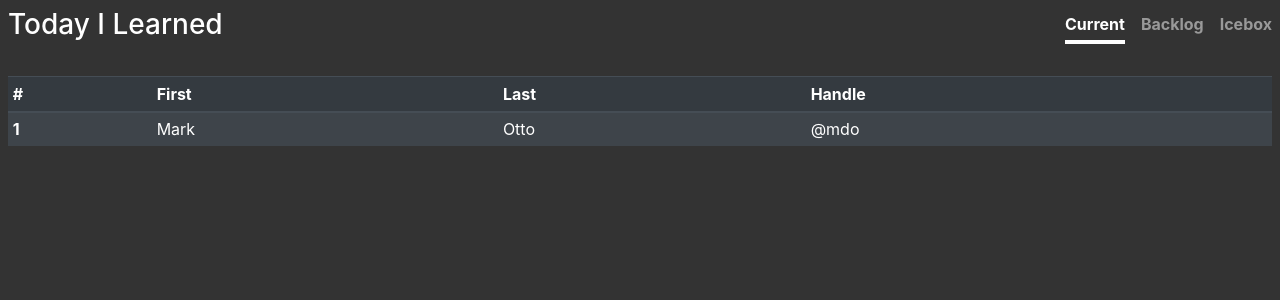
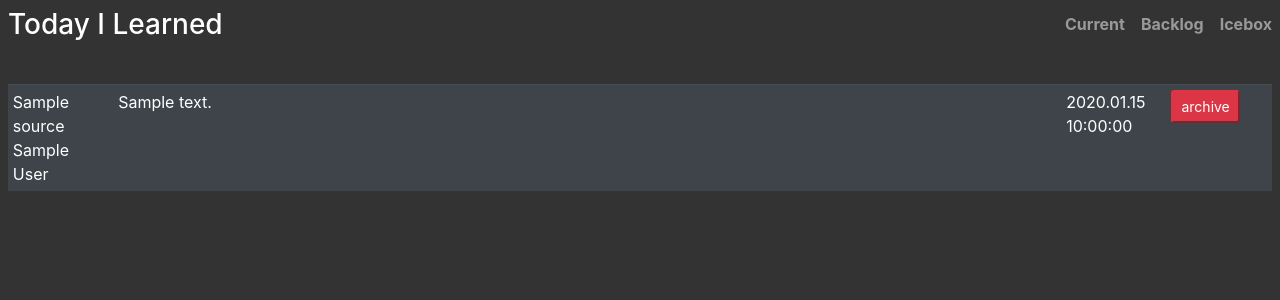
Before and after one commit to sybrex/til, a Flask app: template til/templates/current.html in a window 1280 px wide. Shown: the top 300 px of the page. Run offline with Flask 2, Linux system fonts and the light colour scheme; the template is opened without the code that fills it: most values are stand-ins (such as "Sample title", 1, 10 or a date in 2020); parts of the project's set-up code (start-up, migrations or seed data) failed here and were passed over; some libraries are stand-ins or nearby versions.

Commit message:
Moving tils between current/backlog/icebox

```diff
--- a/til/static/js/main.js
+++ b/til/static/js/main.js
@@ -1,21 +1,35 @@
 (function() {
+    function change_record_status(status, ids, row = false) {
+        $.post('/status', {status: status, ids: ids}, function(res) {
+            if (!res.status) return;
+            if (row) {
+                row.remove();
+            } else {
+                location.reload();
+            }
+        });
+    }
+
     $('.btn-current').click(function() {
-        $.post('/status', {status: 'current', ids: $(this).attr('data-row')}, function(res) {
-            if (res.status) $(this).closest('tr').remove();
-        });
+        change_record_status('current', [$(this).attr('data-row')], $(this).closest('tr'));
     })
 
     $('.btn-icebox').click(function() {
-        $.post('/status', {status: 'icebox', ids: $(this).attr('data-row')}, function(res) {
-            if (res.status) $(this).closest('tr').remove();
-        });
+        change_record_status('icebox', [$(this).attr('data-row')], $(this).closest('tr'));
+    })
+
+    $('.btn-archive').click(function() {
+        change_record_status('archive', [$(this).attr('data-row')], $(this).closest('tr'));
     })
 
     $('#btn-archive').click(function() {
         let ids = []
-        $('.til-post').each(function(obj) {
-            console.log(obj);
+        $('.til-post').each(function(i, obj) {
+            ids.push($(obj).attr('id'));
         });
+        if (ids.length > 0) {
+            change_record_status('archive', ids);
+        }
     })
 
 }());
--- a/til/templates/current.html
+++ b/til/templates/current.html
@@ -2,35 +2,40 @@
 
 {% block content %}
 <div class="cover-container d-flex w-100 h-100 p-2 mx-auto flex-column">
-    <header class="masthead">
-        <div class="inner">
-            <h3 class="masthead-brand">Today I Learned</h3>
-            <nav class="nav nav-masthead justify-content-center">
-                <a class="nav-link active" href="#">Current</a>
-                <a class="nav-link" href="#">Backlog</a>
-                <a class="nav-link" href="#">Icebox</a>
-            </nav>
-        </div>
-    </header>
+    {% include 'navigation.html' %}
 
-    <table class="table table-striped table-dark table-sm">
-    <thead>
-        <tr>
-            <th scope="col">#</th>
-            <th scope="col">First</th>
-            <th scope="col">Last</th>
-            <th scope="col">Handle</th>
+    {% if posts %}
+    <table id="tils-table" class="table table-striped table-dark table-sm mt-2">
+    <tbody>
+        {% for post in posts %}
+        <tr id="{{ post.code }}" class="d-flex til-post">
+            <td class="col-1">
+                <a href="{{ post.url }}" target="_blank">{{ post.source }}<br>{{ post.author }}</a>
+            </td>
+            <td class="col-9">
+                {% if post.extended %}
+                    <a data-toggle="collapse" href="#collapse-{{ post.code }}" aria-expanded="false" aria-controls="collapse-{{ post.code }}">{{ post.content }}</a>
+                    <div class="collapse" id="collapse-{{ post.code }}">
+                        <div class="card card-body text-white bg-dark">
+                            {{ post.extended }}
+                        </div>
+                    </div>
+                {% else %}
+                    {{ post.content }}
+                {% endif %}
+            </td>
+            <td class="col-1">
+                {{ post.created.strftime('%Y.%m.%d') }}<br>
+                {{ post.created.strftime('%H:%M:%S') }}
+            </td>
+            <td class="col-1">
+                <button type="button" data-row="{{ post.code }}" class="btn-sm btn-danger btn-archive">archive</button>
+            </td>
         </tr>
-    </thead>
-    <tbody>
-        <tr>
-            <th scope="row">1</th>
-            <td>Mark</td>
-            <td>Otto</td>
-            <td>@mdo</td>
-        </tr>
+        {% endfor %}
     </tbody>
     </table>
+    {% endif %}
 
 </div>
 {% endblock %}
--- /dev/null
+++ b/til/templates/navigation.html
@@ -0,0 +1,10 @@
+<header class="masthead">
+    <div class="inner">
+        <h3 class="masthead-brand">Today I Learned</h3>
+        <nav class="nav nav-masthead justify-content-center">
+            <a class="nav-link{% if request.endpoint == 'current' %} active{% endif%}" href="{{ url_for('current') }}">Current</a>
+            <a class="nav-link{% if request.endpoint == 'backlog' %} active{% endif%}" href="{{ url_for('backlog') }}">Backlog</a>
+            <a class="nav-link{% if request.endpoint == 'icebox' %} active{% endif%}" href="{{ url_for('icebox') }}">Icebox</a>
+        </nav>
+    </div>
+</header>
--- a/til/views.py
+++ b/til/views.py
@@ -37,7 +37,8 @@
 @app.route('/current')
 @login_required
 def current():
-    return render_template('current.html')
+    posts = Til.objects(status=Til.STATUS_CURRENT).order_by('-created')
+    return render_template('current.html', posts=posts)
 
 
 @app.route('/backlog')
@@ -50,14 +51,15 @@
 @app.route('/icebox')
 @login_required
 def icebox():
-    return render_template('admin/icebox.html')
+    posts = Til.objects(status=Til.STATUS_ICEBOX).order_by('-created')
+    return render_template('icebox.html', posts=posts)
 
 
 @app.route('/status', methods=['POST'])
+@login_required
 def til_status():
     status = request.form.get('status')
-    ids = request.form.getlist('ids')
-    print(request.form)
+    ids = request.form.getlist('ids[]')
     print(status)
     print(ids)
     if any(status in code for code in Til.STATUSES) and len(ids) > 0:
```
Also changed, not shown: til/templates/backlog.html (+5 -12 lines), til/templates/icebox.html (+37 -1 lines).
